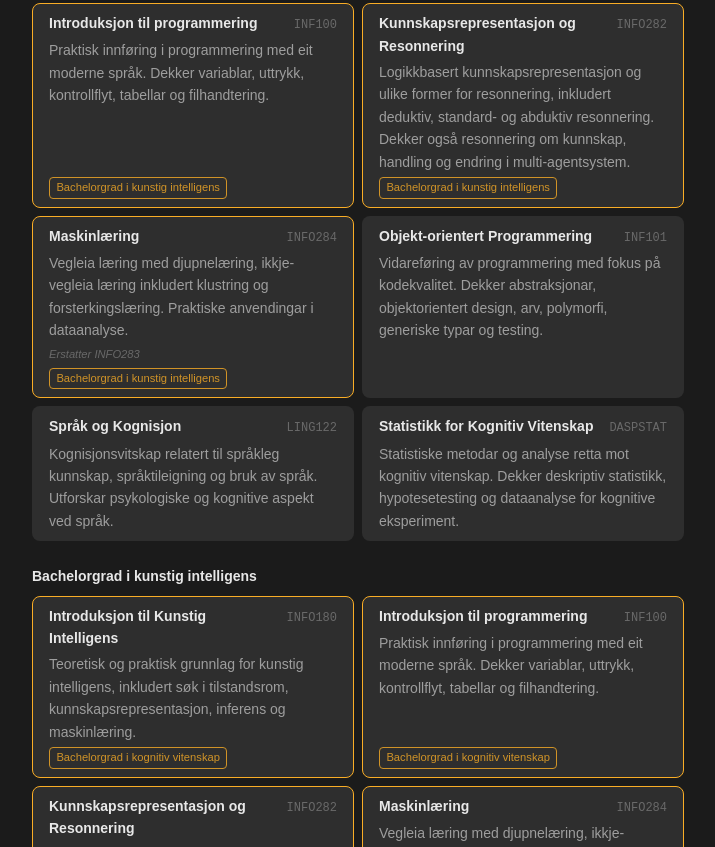
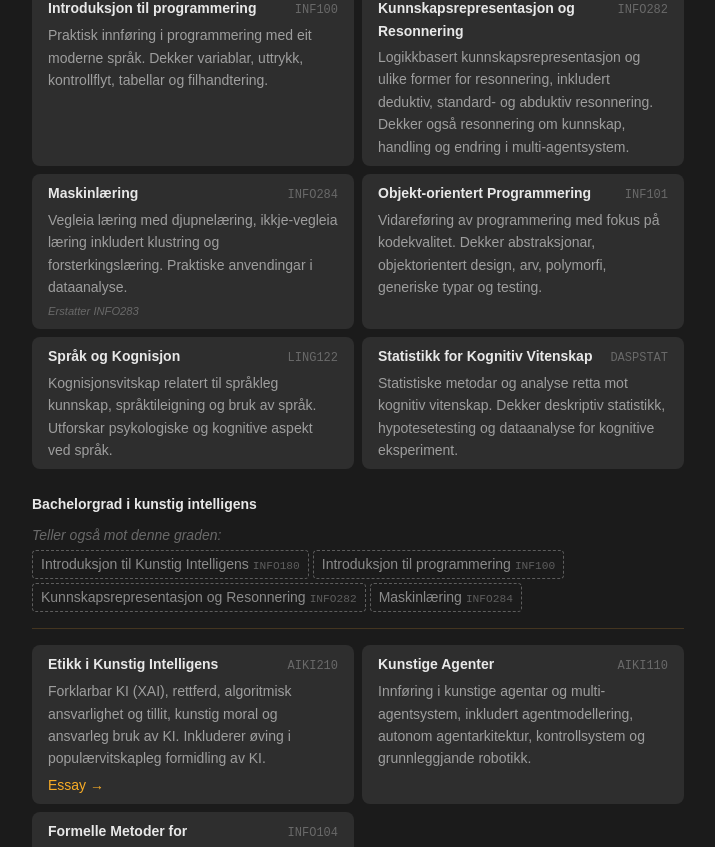
Before and after one commit to Cengelsen/cengelsen.no, a SvelteKit app: page /cv in a window 1280 px wide. Shown: the part 4213-5060 px from the top of the page, without its empty margins (282-997 px from the left). Built offline with nearby package versions, Linux system fonts and the light colour scheme.

Commit message:
forenklet fremheving av overlappende emner

```diff
--- a/src/components/cv/Coursework.svelte
+++ b/src/components/cv/Coursework.svelte
@@ -4,25 +4,43 @@
     export let entries: Coursework[];
     export let replacesLabel: string = 'Replaces';
     export let essayLabel: string = 'Essay';
+    export let overlapLabel: string = 'Also counts towards this degree';
     export let lang: string = 'no';
 
     $: blogBase = lang === 'no' ? '/blog' : `/${lang}/blog`;
 
-    $: grouped = entries.reduce<Record<string, Coursework[]>>((acc, entry) => {
-        for (const deg of entry.degrees) {
-            (acc[deg] ??= []).push(entry);
+    $: grouped = entries.reduce<Record<string, { primary: Coursework[]; overlap: Coursework[] }>>((acc, entry) => {
+        const primary = entry.degrees[0];
+        (acc[primary] ??= { primary: [], overlap: [] }).primary.push(entry);
+
+        for (const deg of entry.degrees.slice(1)) {
+            (acc[deg] ??= { primary: [], overlap: [] }).overlap.push(entry);
         }
         return acc;
     }, {});
 </script>
 
 <div class="coursework-section">
-    {#each Object.entries(grouped) as [degree, courses]}
+    {#each Object.entries(grouped) as [degree, { primary, overlap }]}
         <div class="degree-group">
             <h4 class="degree-name">{degree}</h4>
+            {#if overlap.length > 0}
+                <div class="overlap-section">
+                    <p class="overlap-note">{overlapLabel}:</p>
+                    <ul class="overlap-list">
+                        {#each overlap as course}
+                            <li class="overlap-item">
+                                <span class="overlap-name">{course.name}</span>
+                                <span class="overlap-code">{course.code}</span>
+                            </li>
+                        {/each}
+                    </ul>
+                </div>
+                <hr class="overlap-divider" />
+            {/if}
             <div class="course-grid">
-                {#each courses as course}
-                    <div class="course-card" class:shared={course.degrees.length > 1}>
+                {#each primary as course}
+                    <div class="course-card">
                         <div class="course-header">
                             <h3 class="course-name">{course.name}</h3>
                             <span class="course-code">{course.code}</span>
@@ -33,13 +51,6 @@
                         {/if}
                         {#if course.replaces}
                             <span class="course-replaces">{replacesLabel} {course.replaces}</span>
-                        {/if}
-                        {#if course.degrees.length > 1}
-                            <div class="course-shared-badges">
-                                {#each course.degrees.filter(d => d !== degree) as otherDegree}
-                                    <span class="shared-badge">{otherDegree}</span>
-                                {/each}
-                            </div>
                         {/if}
                     </div>
                 {/each}
@@ -75,11 +86,6 @@
         padding: var(--space-sm) var(--space-md);
         background-color: var(--color-surface);
         border-radius: var(--radius-md);
-        border: 1px solid transparent;
-    }
-
-    .course-card.shared {
-        border-color: var(--color-accent);
     }
 
     .course-header {
@@ -127,19 +133,50 @@
         font-style: italic;
     }
 
-    .course-shared-badges {
+    .overlap-section {
+        margin-bottom: 0;
+    }
+
+    .overlap-divider {
+        border: none;
+        border-top: 1px solid var(--color-chrome-border, oklch(50% 0 0 / 0.15));
+        margin: var(--space-md) 0;
+    }
+
+    .overlap-note {
+        font-size: var(--font-size-sm);
+        color: var(--color-muted);
+        font-style: italic;
+        margin: 0 0 var(--space-xs) 0;
+    }
+
+    .overlap-list {
+        list-style: none;
+        margin: 0;
+        padding: 0;
         display: flex;
         flex-wrap: wrap;
         gap: var(--space-xs);
-        margin-top: auto;
     }
 
-    .shared-badge {
+    .overlap-item {
+        display: flex;
+        align-items: baseline;
+        gap: var(--space-xs);
+        padding: 2px var(--space-sm);
+        border: 1px dashed var(--color-muted);
+        border-radius: var(--radius-sm);
+        opacity: 0.85;
+    }
+
+    .overlap-name {
+        font-size: var(--font-size-sm);
+        color: var(--color-mid);
+    }
+
+    .overlap-code {
         font-size: 0.7rem;
-        padding: 1px 0.4rem;
-        border-radius: var(--radius-sm);
-        color: var(--color-accent);
-        border: 1px solid var(--color-accent);
-        opacity: 0.8;
+        color: var(--color-muted);
+        font-family: var(--font-mono, monospace);
     }
 </style>
--- a/src/components/cv/CvPageContent.svelte
+++ b/src/components/cv/CvPageContent.svelte
@@ -77,7 +77,7 @@
                 {:else if sectionKey === 'education'}
                     <Education entries={cv.education} presentLabel={t.cv.present} />
                 {:else if sectionKey === 'coursework'}
-                    <Coursework entries={cv.coursework} replacesLabel={t.cv.courseReplaces} essayLabel={t.cv.courseEssay} {lang} />
+                    <Coursework entries={cv.coursework} replacesLabel={t.cv.courseReplaces} essayLabel={t.cv.courseEssay} overlapLabel={t.cv.courseOverlap} {lang} />
                 {:else if sectionKey === 'skills'}
                     <Skills categories={cv.skills} />
                 {:else if sectionKey === 'languages'}
@@ -307,10 +307,6 @@
             line-height: 1.3;
         }
 
-        .cv-page :global(.course-card.shared) {
-            border: 1px solid var(--cv-accent);
-        }
-
         .cv-page :global(.course-essay) {
             font-size: 7pt;
             color: var(--cv-accent);
@@ -321,15 +317,31 @@
             color: #555;
         }
 
-        .cv-page :global(.course-shared-badges) {
-            gap: 2pt;
+        .cv-page :global(.overlap-section) {
+            margin-bottom: 0;
         }
 
-        .cv-page :global(.shared-badge) {
+        .cv-page :global(.overlap-divider) {
+            border-top: 0.5pt solid #ccc;
+            margin: 3pt 0;
+        }
+
+        .cv-page :global(.overlap-note) {
+            font-size: 7pt;
+            color: #555;
+        }
+
+        .cv-page :global(.overlap-item) {
+            padding: 1pt 3pt;
+            border: 0.5pt dashed #999;
+        }
+
+        .cv-page :global(.overlap-name) {
+            font-size: 7pt;
+        }
+
+        .cv-page :global(.overlap-code) {
             font-size: 6pt;
-            padding: 0 2pt;
-            color: var(--cv-accent);
-            border: 0.5pt solid var(--cv-accent);
         }
 
         /* ── Skills ─────────────────────────────────────────────── */
--- a/src/data/cv.ts
+++ b/src/data/cv.ts
@@ -222,7 +222,8 @@ export const cvData: CvDataMap = {
 			{ name: 'Forskningsemne innen Kunstig Intelligens', code: 'INFO381', institution: 'Universitetet i Bergen', degrees: ['Mastergrad i informasjonsvitenskap'], description: 'Avanserte tema innan KI, inkludert kunstig liv, multi-agentsystem, maskinlæring, nevrale nettverk, genetiske algoritmer og naturleg språkprosessering.' },
 			{ name: 'Forskningsemne innen Nettverk og Tekst-analyse', code: 'INFO371', institution: 'Universitetet i Bergen', degrees: ['Mastergrad i informasjonsvitenskap'], description: 'Metodar for analyse av tekst- og nettverksdata, inkludert språkmodellar, dokumentklustring, vegleia maskinlæring og nettverksmodellar.' },
 			{ name: 'Forskningsmetoder i Menneske-Maskin Interaksjon', code: 'INFO362', institution: 'Universitetet i Bergen', degrees: ['Mastergrad i informasjonsvitenskap'], description: 'Teori og praksis innan IKT-støtta samarbeid (CSCW) og gruppevaresystem. Dekker samarbeidsteknologiar, sosiale nettverk og evaluering av samarbeidsløysingar.' },
-			{ name: 'Logikk for Multi-Agent Systemer', code: 'INFO382', institution: 'Universitetet i Bergen', degrees: ['Mastergrad i informasjonsvitenskap'], description: 'Formelle logikkar for resonnering om multi-agent-interaksjon, inkludert epistemisk logikk, temporallogikk, koalisjonslogikk og alternating-time temporal logic.' }
+			{ name: 'Logikk for Multi-Agent Systemer', code: 'INFO382', institution: 'Universitetet i Bergen', degrees: ['Mastergrad i informasjonsvitenskap'], description: 'Formelle logikkar for resonnering om multi-agent-interaksjon, inkludert epistemisk logikk, temporallogikk, koalisjonslogikk og alternating-time temporal logic.' },
+			{ name: 'Informatikkprosjekt II', code: 'INF319', institution: 'Universitetet i Bergen', degrees: ['Tilleggsemner'], description: 'Avansert prosjektarbeid i informatikk gjennomført i samråd med ein rettleiar. Inkluderer programmering, dokumentasjon i form av teknisk rapport og munnleg presentasjon.', blogSlug: 'anvendelse-av-nlp-teknikker-på-tc39s-møtereferater' }
 		],
 		skills: [
 			{
@@ -521,7 +522,8 @@ export const cvData: CvDataMap = {
 			{ name: 'Research Topic in Artificial Intelligence', code: 'INFO381', institution: 'University of Bergen', degrees: ['Master\'s in Information Science'], description: 'Advanced topics in AI including artificial life, multi-agent systems, machine learning, neural networks, genetic algorithms, and natural language processing.' },
 			{ name: 'Research Topic in Networks and Text Analysis', code: 'INFO371', institution: 'University of Bergen', degrees: ['Master\'s in Information Science'], description: 'Methods for analyzing text and network data, including language models, document clustering, supervised machine learning, and network models.' },
 			{ name: 'Research Methods in Human-Computer Interaction', code: 'INFO362', institution: 'University of Bergen', degrees: ['Master\'s in Information Science'], description: 'Theory and practice of computer-supported cooperative work (CSCW) and groupware systems. Covers collaboration technologies, social networks, and evaluation of cooperative solutions.' },
-			{ name: 'Logic for Multi-Agent Systems', code: 'INFO382', institution: 'University of Bergen', degrees: ['Master\'s in Information Science'], description: 'Formal logics for reasoning about multi-agent interaction, including epistemic logic, temporal logic, coalition logic, and alternating-time temporal logic.' }
+			{ name: 'Logic for Multi-Agent Systems', code: 'INFO382', institution: 'University of Bergen', degrees: ['Master\'s in Information Science'], description: 'Formal logics for reasoning about multi-agent interaction, including epistemic logic, temporal logic, coalition logic, and alternating-time temporal logic.' },
+			{ name: 'Informatics Project II', code: 'INF319', institution: 'University of Bergen', degrees: ['Additional courses'], description: 'Advanced project work in informatics carried out with a supervisor. Includes programming, documentation in the form of a technical report, and an oral presentation.', blogSlug: 'applying-nlp-techniques-to-tc39-meeting-notes' }
 		],
 		skills: [
 			{
--- a/src/i18n/translations.ts
+++ b/src/i18n/translations.ts
@@ -25,6 +25,7 @@ export const translations: TranslationMap = {
 			coursework: 'Coursework',
 			courseReplaces: 'Replaces',
 			courseEssay: 'Essay',
+			courseOverlap: 'Also counts towards this degree',
 			skills: 'Skills',
 			languages: 'Languages',
 			certificates: 'Certificates',
@@ -63,6 +64,7 @@ export const translations: TranslationMap = {
 			coursework: 'Emner',
 			courseReplaces: 'Erstatter',
 			courseEssay: 'Essay',
+			courseOverlap: 'Teller også mot denne graden',
 			skills: 'Ferdigheter',
 			languages: 'Språk',
 			certificates: 'Sertifiseringer',
--- a/src/types/i18n.types.ts
+++ b/src/types/i18n.types.ts
@@ -28,6 +28,7 @@ export interface Translations {
 		coursework: string;
 		courseReplaces: string;
 		courseEssay: string;
+		courseOverlap: string;
 		skills: string;
 		languages: string;
 		certificates: string;
```
